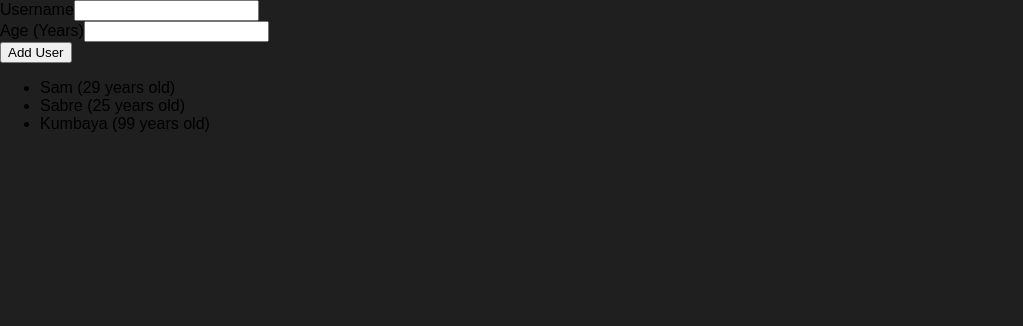
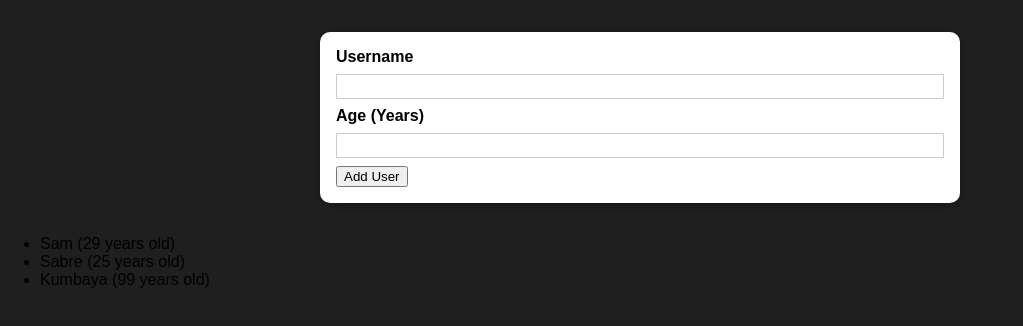
Before and after one commit to sabrereyn/react-user-form, a React (Create React App) app: page / in a window 1280 px wide. Shown: the top 326 px of the page, without its empty margins (0-1023 px from the left). Built offline with nearby package versions, Linux system fonts and the light colour scheme.

Commit message:
Created Userform style, modified Card.js

```diff
--- a/src/App.js
+++ b/src/App.js
@@ -1,4 +1,4 @@
-import UserForm from "./NewUser/UserForm";
+import UserForm from "./components/NewUser/UserForm";
 import Users from "./components/Users/Users";
 
 let usersList = [
--- a/src/NewUser/UserForm.js
+++ /dev/null
@@ -1,55 +0,0 @@
-import { useState } from "react";
-
-const UserForm = () => {
-  const [enteredUsername, setEnteredUsername] = useState("");
-  const [enteredAge, setEnteredAge] = useState("");
-
-  const usernameChangeHandler = (event) => {
-    setEnteredUsername(event.target.value);
-  };
-
-  const ageChangeHandler = (event) => {
-    setEnteredAge(event.target.value);
-  };
-
-  const submitHandler = (event) => {
-    event.preventDefault();
-
-    const newUser = {
-      Username: enteredUsername,
-      Age: enteredAge,
-    };
-
-    console.log(newUser);
-  };
-
-  return (
-    <form onSubmit={submitHandler}>
-      <div>
-        <div>
-          <label htmlFor="username">Username</label>
-          <input
-            id="username"
-            type="text"
-            value={enteredUsername}
-            onChange={usernameChangeHandler}
-          ></input>
-        </div>
-        <div>
-          <label htmlFor="age">Age (Years)</label>
-          <input
-            id="age"
-            type="number"
-            value={enteredAge}
-            onChange={ageChangeHandler}
-          ></input>
-        </div>
-        <div>
-          <button type="submit">Add User</button>
-        </div>
-      </div>
-    </form>
-  );
-};
-
-export default UserForm;
--- /dev/null
+++ b/src/components/NewUser/UserForm.js
@@ -0,0 +1,60 @@
+import { useState } from "react";
+
+import Card from "../UI/Card";
+import classes from "./Userform.module.css";
+
+const UserForm = () => {
+  const [enteredUsername, setEnteredUsername] = useState("");
+  const [enteredAge, setEnteredAge] = useState("");
+
+  const usernameChangeHandler = (event) => {
+    setEnteredUsername(event.target.value);
+  };
+
+  const ageChangeHandler = (event) => {
+    setEnteredAge(event.target.value);
+  };
+
+  const submitHandler = (event) => {
+    event.preventDefault();
+
+    const newUser = {
+      Username: enteredUsername,
+      Age: enteredAge,
+    };
+
+    console.log(newUser);
+  };
+
+  return (
+    <Card className={classes.input}>
+      <form onSubmit={submitHandler}>
+        <div>
+          <div>
+            <label htmlFor="username">Username</label>
+            <input
+              id="username"
+              type="text"
+              value={enteredUsername}
+              onChange={usernameChangeHandler}
+            ></input>
+          </div>
+          <div>
+            <label htmlFor="age">Age (Years)</label>
+            <input
+              id="age"
+              type="number"
+              value={enteredAge}
+              onChange={ageChangeHandler}
+            ></input>
+          </div>
+          <div>
+            <button type="submit">Add User</button>
+          </div>
+        </div>
+      </form>
+    </Card>
+  );
+};
+
+export default UserForm;
--- /dev/null
+++ b/src/components/NewUser/Userform.module.css
@@ -0,0 +1,26 @@
+.input {
+  margin: 2rem auto;
+  padding: 1rem;
+  width: 90%;
+  max-width: 40rem;
+}
+
+.input label {
+  display: block;
+  font-weight: bold;
+  margin-bottom: 0.5rem;
+}
+
+.input input {
+  font: inherit;
+  display: block;
+  width: 100%;
+  border: 1px solid #ccc;
+  padding: 0.15rem;
+  margin-bottom: 0.5rem;
+}
+
+.input input:focus {
+  outline: none;
+  border-color: #4f005f;
+}
--- /dev/null
+++ b/src/components/UI/Card.js
@@ -0,0 +1,9 @@
+import classes from "./Card.module.css";
+
+const Card = (props) => {
+  return (
+    <div className={`${classes.card} ${props.className}`}>{props.children}</div>
+  );
+};
+
+export default Card;
--- /dev/null
+++ b/src/components/UI/Card.module.css
@@ -0,0 +1,5 @@
+.card {
+  background: white;
+  box-shadow: 0 2px 8px rgba(0, 0, 0, 0.26);
+  border-radius: 10px;
+}
```
